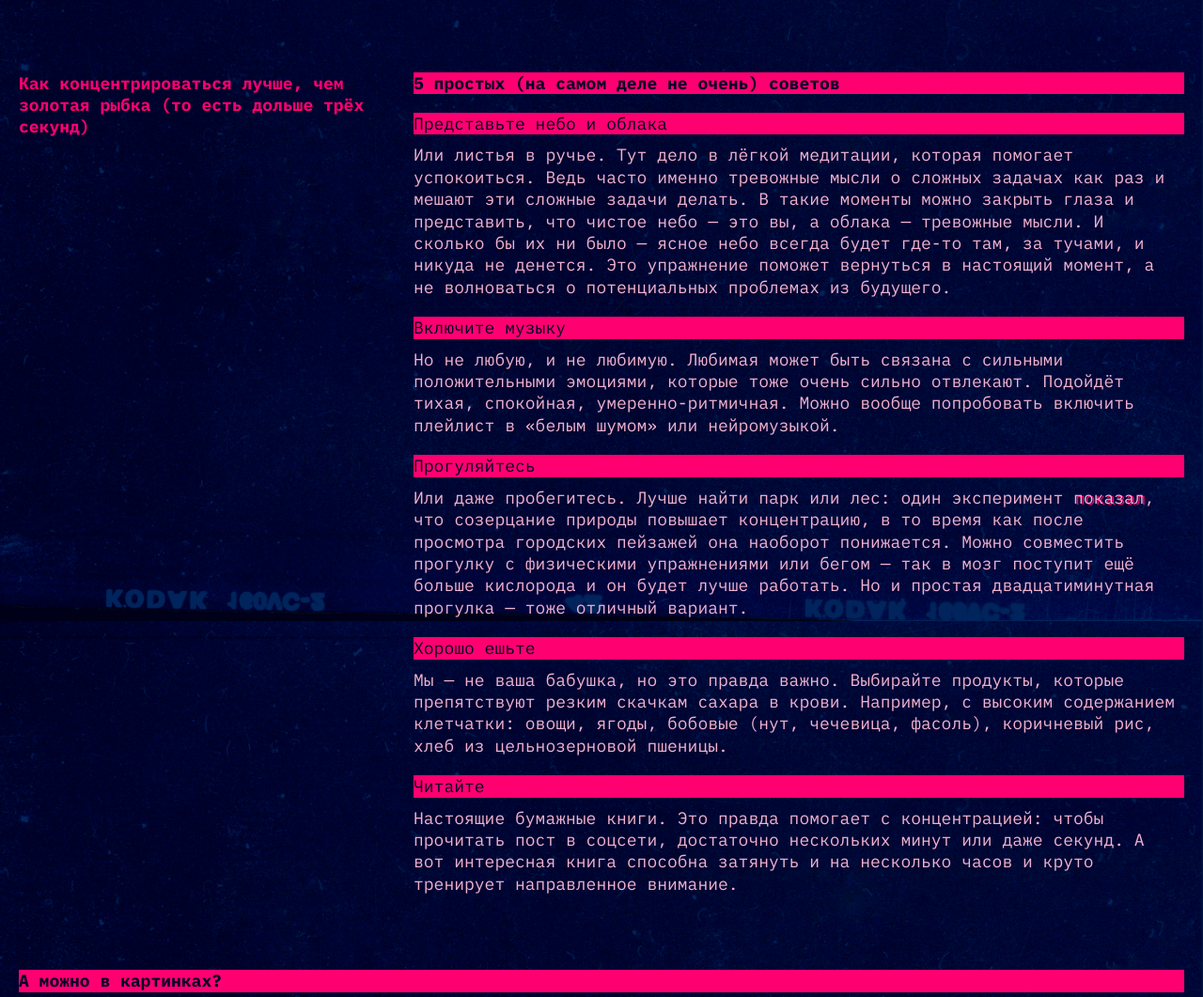
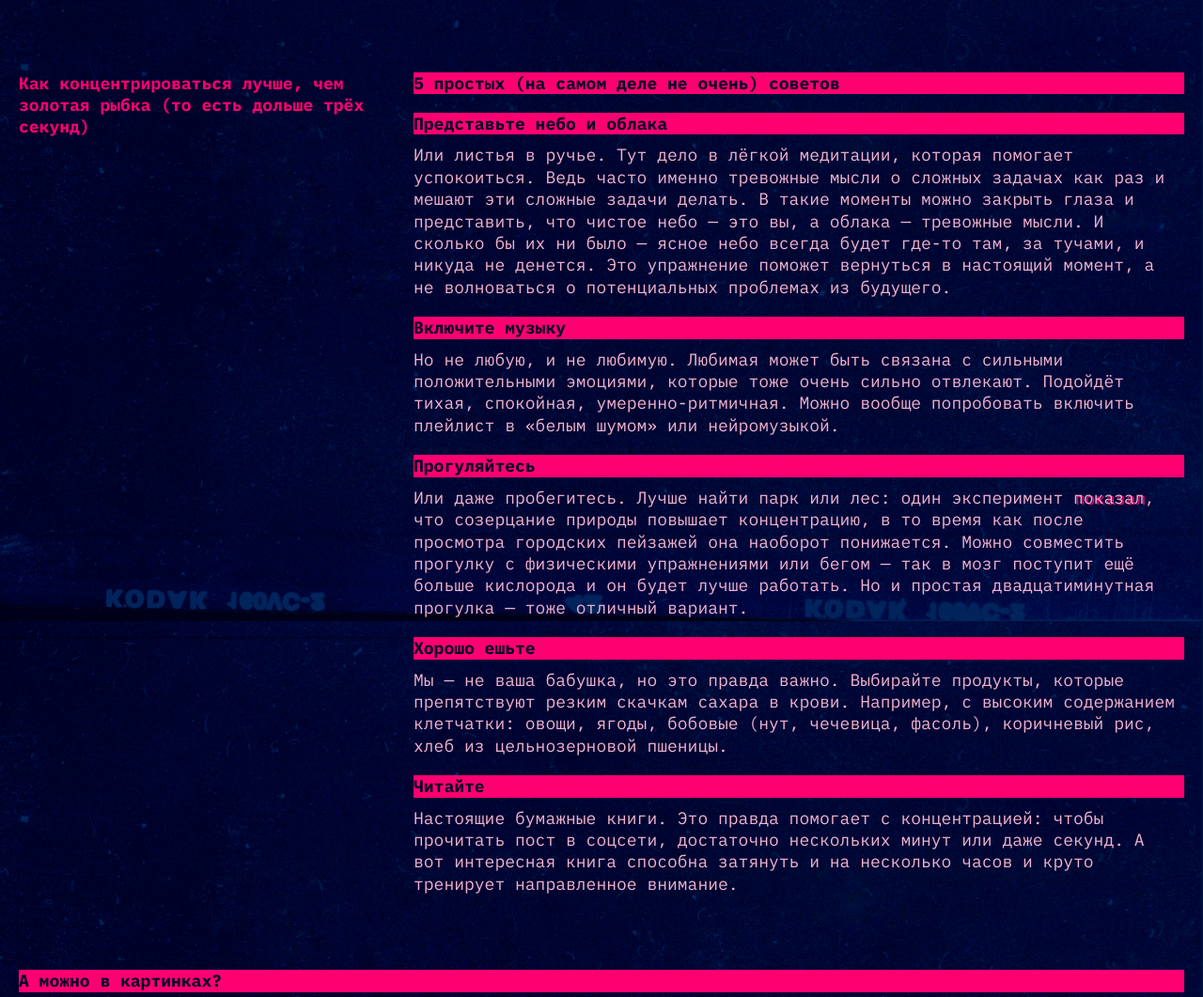
Before and after one commit to AlexandriaBlade/slozhno-sosredotochitsya, a plain HTML site: page index.html in a window 1280 px wide. Shown: the part 1739-2800 px from the top of the page at 94% size. Drawn offline with Linux system fonts and the light colour scheme.

Commit message:
Update index.html

```diff
--- a/index.html
+++ b/index.html
@@ -15,12 +15,13 @@
   <link rel="stylesheet" href="./styles/light.css">
   <link rel="icon" href="./images/favicon.ico" sizes="any">
   <link rel="icon" href="./images/favicon.svg" type="image/svg+xml">
+  <link rel="apple-touch-icon" href="./images/mobile-icon.png">
 </head>
 
 <body class="page theme_dark">
   <header class="header decorated-zone content-section">
     <div class="header_item"></div>
-    <nav class="header__theme-menu">/
+    <nav class="header__theme-menu">
       <ul class="header__theme-menu-list">
         <li class="header__theme-menu-item">
           <button class="header__theme-menu-button header__theme-menu-button_type_light">
@@ -147,7 +148,7 @@
               </h3>
             </li>
             <li class="content_list-item">
-              <h4 class="text_content title_decor li_title_decor">
+              <h4 class="text_content title_decor content__subheading">
                 Представьте небо и облака
               </h4>
               <p class="text_content">
@@ -162,7 +163,7 @@
               </p>
             </li>
             <li class="content_list-item">
-              <h4 class="text_content title_decor li_title_decor">
+              <h4 class="text_content title_decor content__subheading">
                 Включите музыку
               </h4>
               <p class="text_content">
@@ -173,7 +174,7 @@
               </p>
             </li>
             <li class="content_list-item">
-              <h4 class="text_content title_decor li_title_decor">
+              <h4 class="text_content title_decor content__subheading">
                 Прогуляйтесь
               </h4>
               <p class="text_content">
@@ -191,7 +192,7 @@
               </p>
             </li>
             <li class="content_list-item">
-              <h4 class="text_content title_decor li_title_decor">
+              <h4 class="text_content title_decor content__subheading">
                 Хорошо ешьте
               </h4>
               <p class="text_content">
@@ -203,7 +204,7 @@
               </p>
             </li>
             <li class="content_list-item">
-              <h4 class="text_content title_decor li_title_decor">Читайте</h4>
+              <h4 class="text_content title_decor content__subheading">Читайте</h4>
               <p class="text_content">
                 Настоящие бумажные книги. Это правда помогает с концентрацией:
                 чтобы прочитать пост в соцсети, достаточно нескольких минут или
@@ -247,7 +248,7 @@
       </section>
     </main>
     <footer class="footer decorated-zone">
-      <h2 class="header_title">focus</h2>
+      <h2 class="footer_title">focus</h2>
     </footer>
     <script src="./scripts/script.js"></script>
   </body>
```
